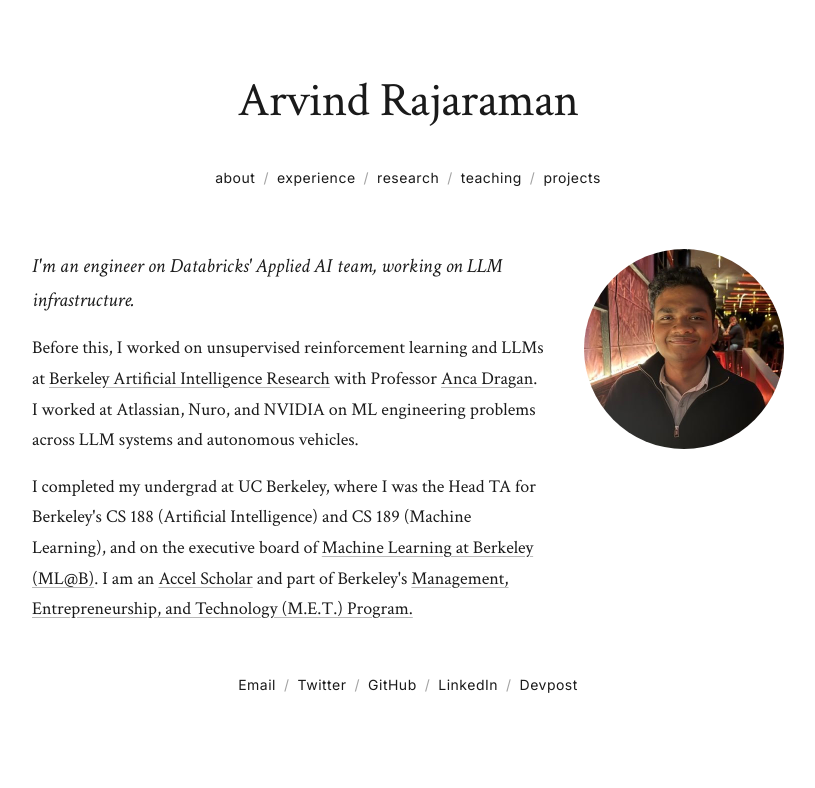
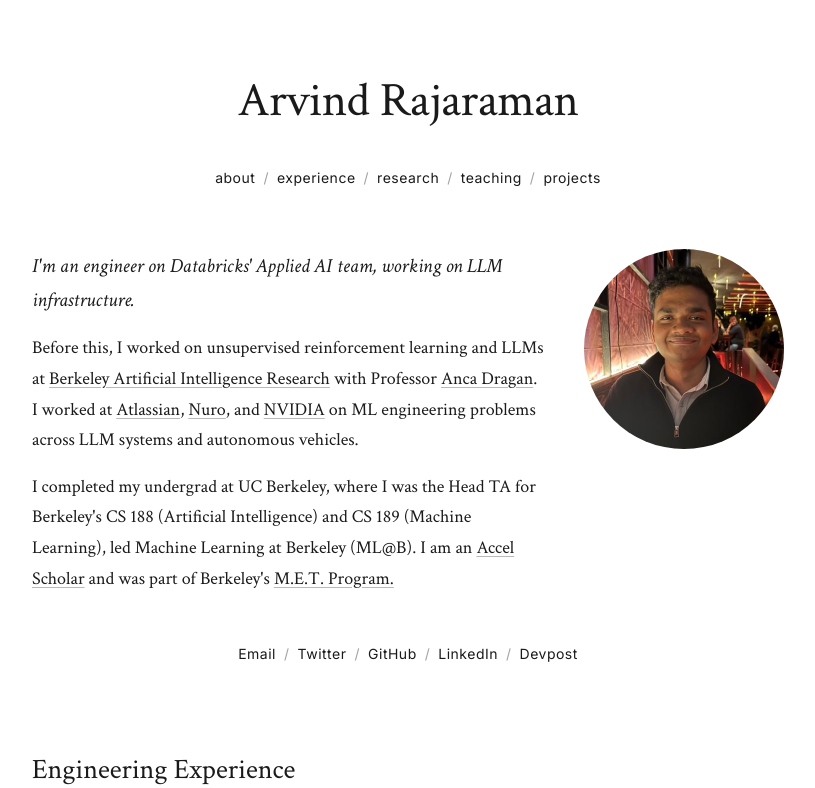
Before and after one commit to arvindrajaraman/arvindrajaraman.github.io, a React (Create React App) app: page / in a window 1280 px wide. Shown: the top 788 px of the page, without its empty margins (232-1047 px from the left). Built offline with nearby package versions, Linux system fonts and the light colour scheme.

Commit message:
Add links to companies and update third paragraph wording

```diff
--- a/src/components/About.js
+++ b/src/components/About.js
@@ -19,21 +19,23 @@ const About = () => {
             <a href="http://people.eecs.berkeley.edu/~anca/" target="_blank" rel="noopener noreferrer">
               Anca Dragan
             </a>
-            . I worked at Atlassian, Nuro, and NVIDIA on ML engineering problems across LLM systems and autonomous vehicles.
+            . I worked at{' '}
+            <a href="https://www.atlassian.com/" target="_blank" rel="noopener noreferrer">Atlassian</a>
+            ,{' '}
+            <a href="https://www.nuro.ai/" target="_blank" rel="noopener noreferrer">Nuro</a>
+            , and{' '}
+            <a href="https://www.nvidia.com/" target="_blank" rel="noopener noreferrer">NVIDIA</a>
+            {' '}on ML engineering problems across LLM systems and autonomous vehicles.
           </p>
 
           <p>
-            I completed my undergrad at UC Berkeley, where I was the Head TA for Berkeley's CS 188 (Artificial Intelligence) and CS 189 (Machine Learning), and on the executive board of{' '}
-            <a href="https://ml.berkeley.edu/" target="_blank" rel="noopener noreferrer">
-              Machine Learning at Berkeley (ML@B)
-            </a>
-            . I am an{' '}
+            I completed my undergrad at UC Berkeley, where I was the Head TA for Berkeley's CS 188 (Artificial Intelligence) and CS 189 (Machine Learning), led Machine Learning at Berkeley (ML@B). I am an{' '}
             <a href="https://eecs.berkeley.edu/resources/undergrads/accel" target="_blank" rel="noopener noreferrer">
               Accel Scholar
             </a>
-            {' '}and part of Berkeley's{' '}
+            {' '}and was part of Berkeley's{' '}
             <a href="https://met.berkeley.edu/" target="_blank" rel="noopener noreferrer">
-              Management, Entrepreneurship, and Technology (M.E.T.) Program.
+              M.E.T. Program.
             </a>
           </p>
         </div>
```
